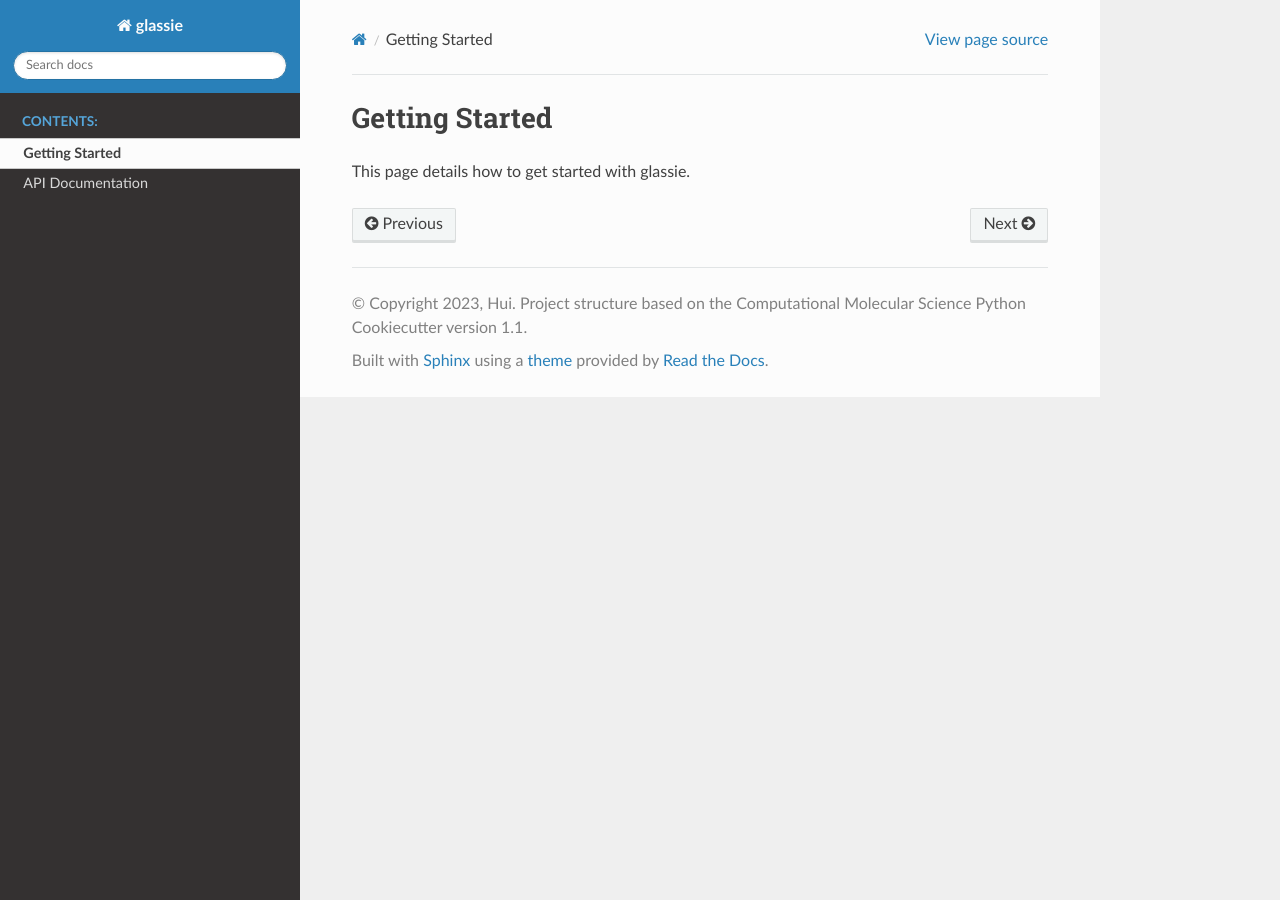
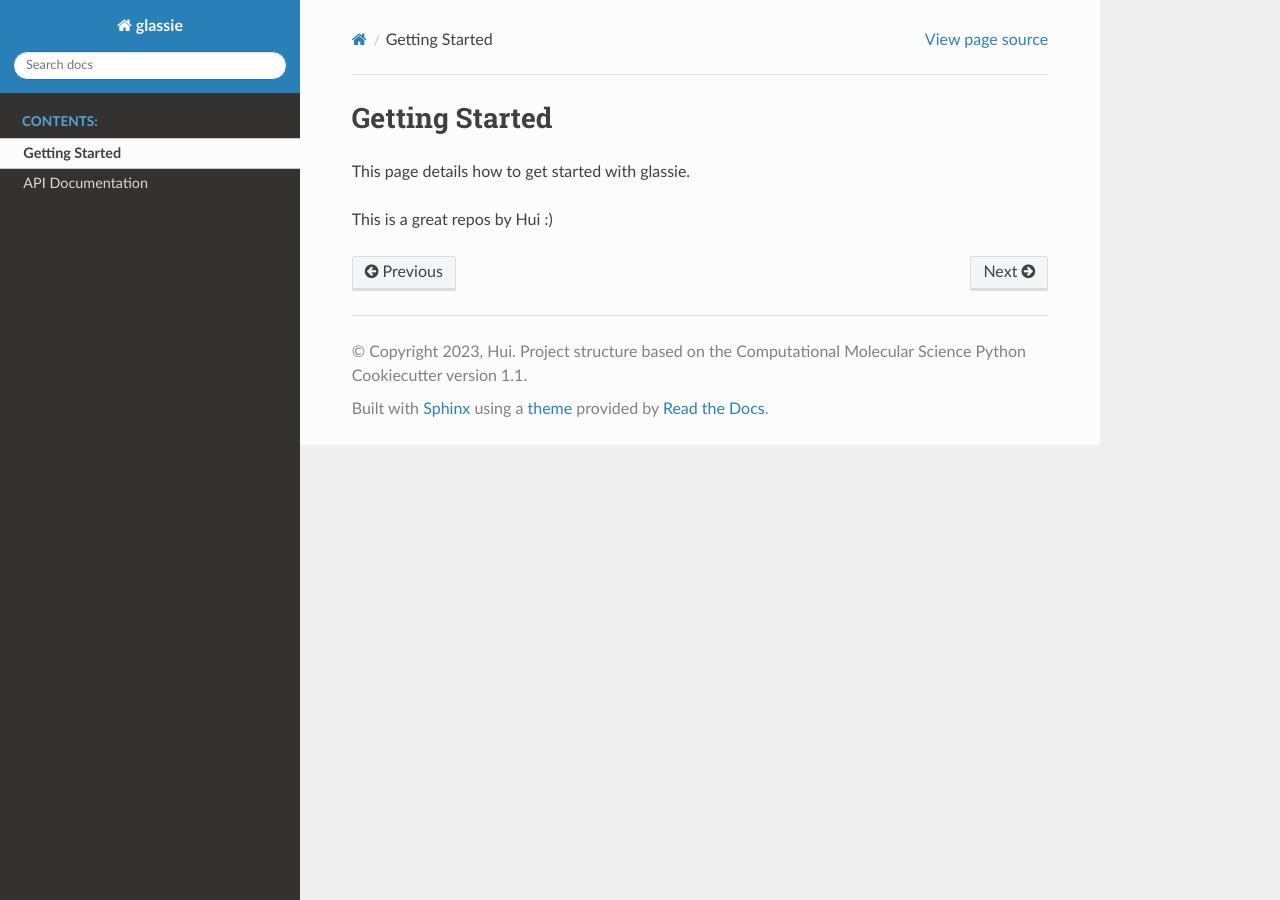
Before and after one commit to Tinaatucsd/glassie, a Sphinx documentation site: the page built from docs/getting_started.rst, in a window 1280 px wide. Built offline with Sphinx 7.4.7 and the Read the Docs theme 2.0.0, drawn with Linux system fonts in a browser that asks for light colours; the version number could not be read and is left out.

```diff
--- a/docs/getting_started.rst
+++ b/docs/getting_started.rst
@@ -2,3 +2,5 @@
 ===============
 
 This page details how to get started with glassie.
+
+This is a great repos by Hui :)
```
